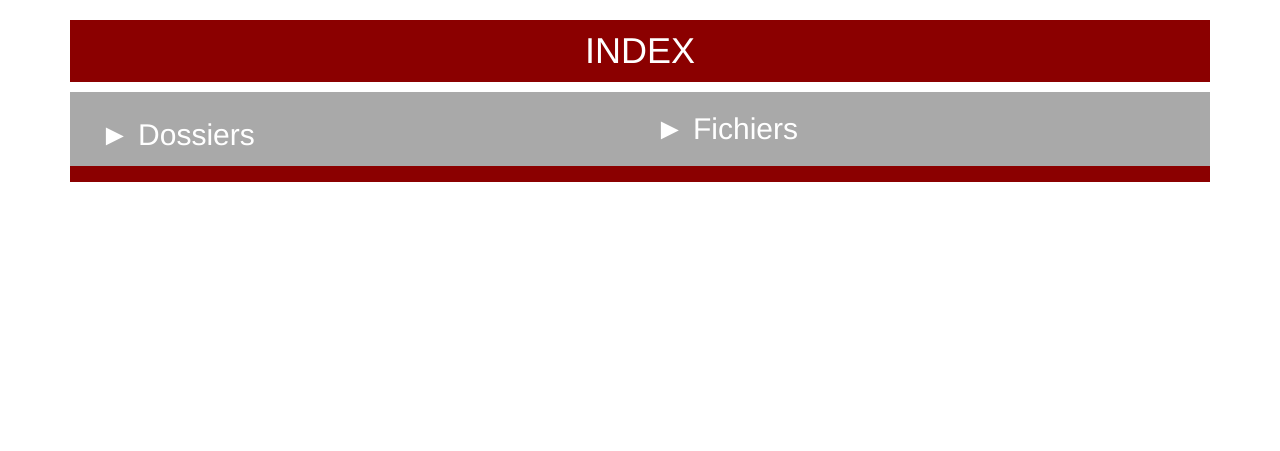
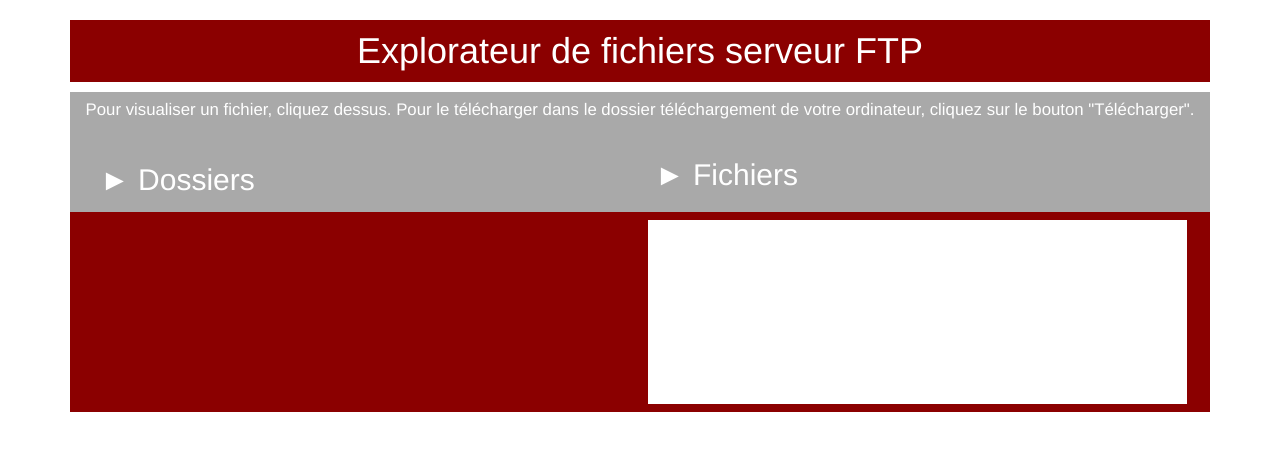
Before and after one commit to SarahRebouh/Files-explorer, a PHP site: page / in a window 1280 px wide. Shown: the top 451 px of the page. Run offline with PHP 8.4, Linux system fonts and the light colour scheme; data that the repository does not hold is empty; some libraries are stand-ins or nearby versions.

Commit message:
Ajax répond
Il me reste à afficher le bon fichier dans la div #ajax

```diff
--- a/css/style.css
+++ b/css/style.css
@@ -38,4 +38,14 @@
 .corpsfich{
     background-color: white;
     border: 8px solid darkred;
+    height: 200px;
+
 }
+
+.intro{
+    font-size: 120%;
+    text-align: center;
+    background-color: darkgrey;
+    color: white;
+    padding:0.5%;
+}
--- a/file-explore.php
+++ b/file-explore.php
@@ -29,9 +29,9 @@ $dirs = scandir($adresse);
 //--- Si ma variable transmet une adresse, on affiche une image dossier et on fait un lien vers l'adresse du dossier en ajoutant le nom du dossier à la fin de l'URL
             if (isset($_GET['dossier'])){
 
-                echo "<a href=http://sarahr.marmier.codeur.online/".$_GET['dossier'].$folder."><img src='images/file.png'> $folder</a><br>";
+                echo "<a class='link' href=http://sarahr.marmier.codeur.online/".$_GET['dossier'].$folder."><img src='images/file.png'> $folder</a><br>";
 
-                echo "<a download='$folder' href=http://sarahr.marmier.codeur.online/".$_GET['dossier'].$folder."><button type='button' class='btn btn-warning col-lg-12 btn-sm'>Télécharger</button></a>";
+                echo "<a download='$folder' href=http://sarahr.marmier.codeur.online/".$_GET['dossier'].$folder."><button type='button' class='btn btn-primary col-lg-12 btn_sm'>Télécharger</button></a>";
 
             }
         }
@@ -51,13 +51,13 @@ $dirs = scandir($adresse);
                 else{
                     echo "<a href='index.php'><img src='images/retour.png'> Retour</a><br>";
                 }
-            }
+             }
 
             else if ($folder == "."){
-// si la ligne est égale à ..
+//--- si la ligne est égale à ..
 
                 echo "<a href='index.php'><img src='images/home.png'> HOME</a><br>";
- // on affiche : imagedossier + lien
+ //---- on affiche : imagedossier + lien
             }
 
 
--- a/index.php
+++ b/index.php
@@ -6,26 +6,34 @@
 			<title>Créer un explorateur de fichiers en PHP</title>
 			<meta charset="utf-8"/>
 			<meta name="description" content="description"/>
-            <script src="script.js"></script>
             <link rel="stylesheet" type="text/css" href="css/style.css">
             <link rel="stylesheet" href="css/bootstrap.min.css">
+            <script src="https://cdnjs.cloudflare.com/ajax/libs/jquery/3.1.1/jquery.min.js"> </script>
 		</head>
 
-<body>
+<body id="file_explore">
     <header class=container>
-        <h1 class=titre>INDEX</h1>
-    </header>
+        <h1 class=titre>Explorateur de fichiers serveur FTP</h1>
+
+            <div class="intro" col-lg-12>
+                <p class="welcome">Pour visualiser un fichier, cliquez dessus. Pour le télécharger dans le dossier téléchargement de votre ordinateur, cliquez sur le bouton "Télécharger".</p>
+            </div>
+
+     </header>
 
     <main class=container>
 
         <div class="all col-lg-12">
-            <div class="doss col-lg-6">
+
+            <div class="doss col-xs-5 col-lg-6">
                 <h2>► Dossiers</h2>
             </div>
 
-            <div class="fich col-lg-6">
+
+            <div class="fich col-xs-5 col-lg-6">
                 <h2>► Fichiers</h2>
             </div>
+
         </div>
 
         <div class="container ok col-lg-12">
@@ -33,12 +41,36 @@
                 <?php include("file-explore.php"); ?>
             </div>
 
-            <div class="corpsfich container col-lg-6">
+            <div id="ajax" class="corpsfich container col-lg-6">
+
             </div>
         </div>
 
     </main>
 
+
+    <script type="text/javascript">
+
+    $(document).ready(function(){
+
+        $(".link").on("click", function(e){
+            e.preventDefault();
+
+            var $x = $(this);
+            var adresse = $x.attr("href");
+            var splitadresse = adresse.split('?')[1];
+
+            $.ajax({
+            type : "GET",
+            data: splitadresse,
+            success : function(data){
+                    $("#ajax").html(data);
+                    }
+            });
+        });
+    });
+
+    </script>
 </body>
 
 </html>
```
